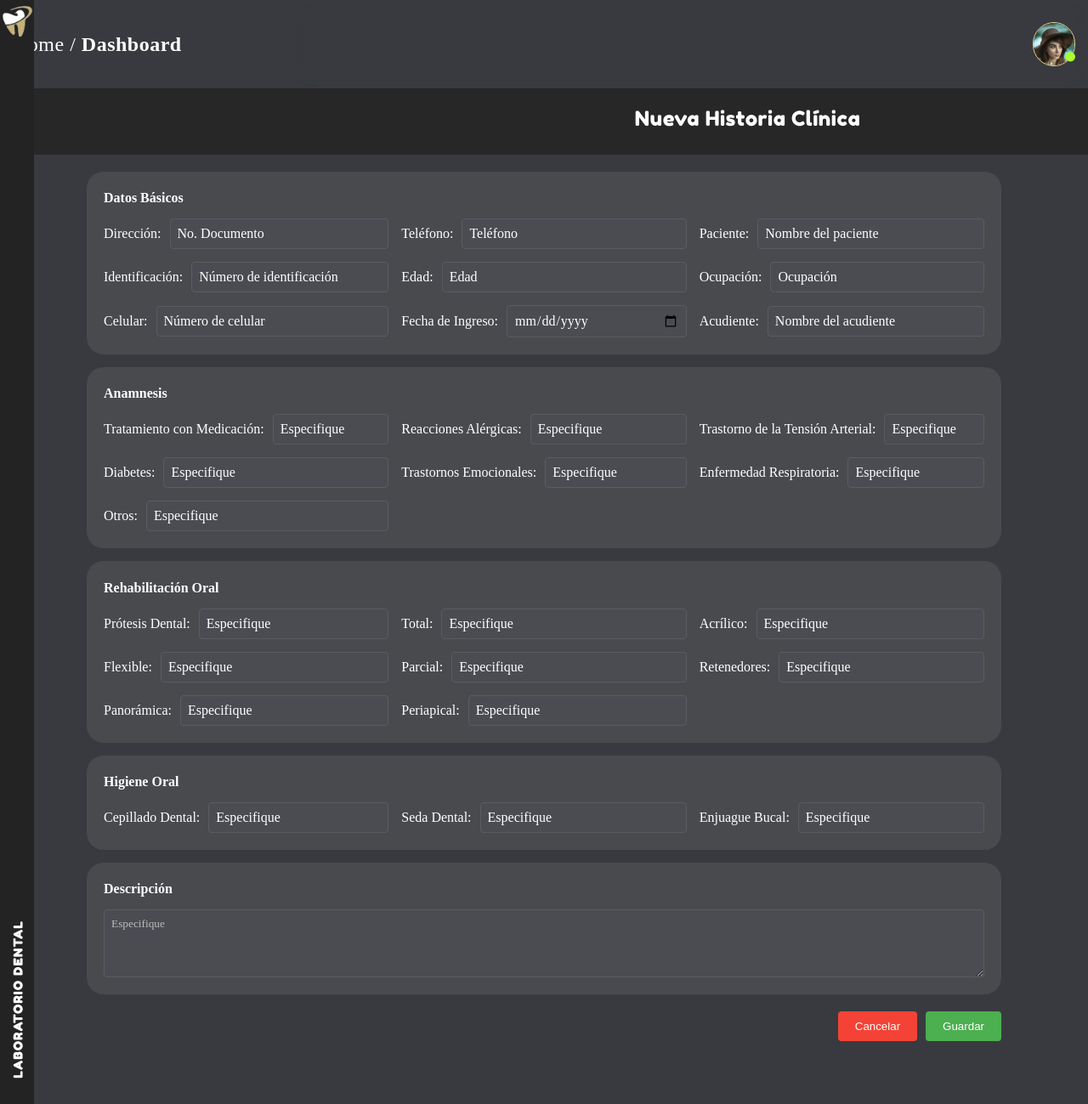
After one commit to lIntef/projectDjango, a Django app: page /newhistoriaclinica/ in a window 1280 px wide. The commit adds this page. Shown: the whole page at 85% size. Run offline with Django 5.2, Linux system fonts and the light colour scheme; a user stored in the database is signed in.

Commit message:
build($creación de pag de nueva): cambios con jinja  y crear nueva pág

```diff
--- /dev/null
+++ b/login/static/css/newhistoriaclinica.css
@@ -0,0 +1,157 @@
+main {
+    display: flex;
+    justify-content: center;
+    padding: 20px;
+    color: white;
+}
+
+.historia {
+    width: 90%;
+    max-width: 1200px;
+    padding: 0 20px;
+    color: white;
+    border-radius: 10px;
+}
+
+.seccion {
+    margin-bottom: 15px;
+    background-color: #494a4e;
+    padding: 1px 20px 20px 20px;
+    border-radius: 20px;
+}
+
+h4 {
+    margin-bottom: 15px;
+    color: #fff;
+}
+
+.grid-container {
+    display: grid;
+    grid-template-columns: repeat(3, 1fr);
+    gap: 15px;
+}
+
+.grid-item {
+    display: flex;
+    align-items: center;
+}
+
+label {
+    margin-right: 10px;
+    white-space: nowrap;
+    color: white;
+}
+
+input {
+    flex: 1;
+    min-width: 0;
+    padding: 8px;
+    background-color: #4a4c52;
+    border: 1px solid #5a5c62;
+    border-radius: 4px;
+    color: white;
+    caret-color: white;
+    -webkit-text-fill-color: white; /* Para navegadores basados en WebKit */
+    font-family: 'Times New Roman', Times, serif;
+}
+
+input::placeholder {
+    color: #bbb;
+}
+
+input:focus {
+    outline: none;
+    border-color: #8c8c8c;
+    box-shadow: 0 0 0 2px rgba(140, 140, 140, 0.5);
+    background-color: #5a5c62;
+}
+
+.botones {
+    margin-top: 20px;
+    display: flex;
+    justify-content: flex-end;
+}
+
+button {
+    padding: 10px 20px;
+    margin-left: 10px;
+    background-color: #4CAF50;
+    color: white;
+    border: none;
+    border-radius: 4px;
+    cursor: pointer;
+    margin-bottom: 30px;
+}
+
+button:first-child {
+    background-color: #f44336;
+}
+
+@media (max-width: 1024px) {
+    .grid-container {
+        grid-template-columns: repeat(2, 1fr);
+    }
+}
+
+@media (max-width: 768px) {
+    .grid-container {
+        grid-template-columns: 1fr;
+    }
+}
+
+input:-webkit-autofill,
+input:-webkit-autofill:hover,
+input:-webkit-autofill:focus {
+    -webkit-text-fill-color: white;
+    -webkit-box-shadow: 0 0 0px 1000px #4a4c52 inset;
+    transition: background-color 5000s ease-in-out 0s;
+}
+
+.grid-container.full-width {
+    grid-template-columns: 1fr;
+}
+
+.grid-container.full-width textarea {
+    width: 100%;
+    min-height: 80px; /* Altura mínima inicial */
+    resize: vertical; /* Permite al usuario redimensionar verticalmente si lo desea */
+    padding: 8px;
+    background-color: #4a4c52;
+    border: 1px solid #5a5c62;
+    border-radius: 4px;
+    color: white;
+    caret-color: white;
+    font-family: 'Times New Roman', Times, serif;
+}
+
+.grid-container.full-width textarea::placeholder {
+    color: #bbb;
+}
+
+.grid-container.full-width textarea:focus {
+    outline: none;
+    border-color: #8c8c8c;
+    box-shadow: 0 0 0 2px rgba(140, 140, 140, 0.5);
+    background-color: #5a5c62;
+}
+
+/* Estilo para el scrollbar en navegadores webkit */
+.grid-container.full-width textarea::-webkit-scrollbar {
+    width: 12px;
+}
+
+.grid-container.full-width textarea::-webkit-scrollbar-track {
+    background: #383A3F;
+}
+
+.grid-container.full-width textarea::-webkit-scrollbar-thumb {
+    background-color: #5a5c62;
+    border-radius: 6px;
+    border: 3px solid #383A3F;
+}
+
+/* El contenido principal debajo de las barras superiores */
+.content > *:not(.header2) {
+  overflow-y: auto;
+  flex: 1;
+}
--- a/login/static/css/styles.css
+++ b/login/static/css/styles.css
@@ -11,42 +11,85 @@
 *{
   box-sizing: border-box;
 }
+html, body {
+  height: 100%;
+  margin: 0;
+  padding: 0;
+}
 
 body {
-  padding: 0;
-  margin: 0;
-  font-family: 'Times New Roman', Times, serif, Helvetica, Arial, sans-serif;
   display: flex;
-  min-height: 100%;
+  min-height: 100vh;
   width: 100%;
   background-size: cover;
+  background-color: #383A3F;
 }
 
 header {
-  position: relative;
+  position: fixed;
+  top: 0;
+  left: 0;
+  bottom: 0;
   background-color: #232323;
-  width: fit-content;
-  height: 100vh;
+  width: fit-content; /* Ajusta según el ancho que desees */
   display: flex;
   flex-direction: column;
   align-items: center;
   justify-content: space-between;
-  z-index: 1;
+  z-index: 10;
+}
+
+.content {
+  flex: 1;
+  display: flex;
+  flex-direction: column;
+  height: 100vh;
+}
+
+.header2 {
+  position: sticky;
+  top: 0;
+  z-index: 5;
+}
+
+.headersup {
+  background-color: #383A3F;
+  color: white;
+  padding: 15px;
+  display: flex;
+  justify-content: space-between;
+  align-items: center;
+  height: 8vh; /* Ajusta según necesites */
+}
+
+.headerinf {
+  background-color: #272727;
+  color: white;
+  padding: 10px 15px;
+  height: 6vh; /* Ajusta según necesites */
+  display: flex;
+  align-items: center;
+  overflow: hidden;
+}
+
+/* El contenido principal debajo de las barras superiores */
+.content > *:not(.header2) {
+  overflow-y: auto;
+  flex: 1;
+}
+
+/* Ajustes adicionales para elementos dentro del header */
+header img {
+  width: 40px;
+  margin-bottom: 20px;
 }
 
 header h1 {
   writing-mode: vertical-rl;
-  letter-spacing: 7px;
-  font-size: clamp(0.85rem, 2.5vw, 1.5rem);
   transform: rotate(180deg);
-  color: #fff;
-  margin: 30px 0 ;
-  font-weight: bold;
-}
-
-header img {
-  width: 8vw;
-  max-width: 60px;
+  color: white;
+  margin: 30px 0;
+  font-size: 14px; /* Ajusta según necesites */
 }
 
 h1{
@@ -88,37 +131,6 @@ p{
   margin-right: 0;
 }
 
-.header2{
-  height: fit-content;
-}
-
-.headersup{
-  display: flex;
-  background-color: #383A3F;
-  color: white;
-  justify-content: space-between;
-  padding: 15px;
-  position: relative;
-  width: 100%;
-  height: 9vw;
-  max-height: 8vh;
-  flex-direction: row;
-  align-items: center;
-}
-
-.headerinf{
-  display: flex;
-  background-color: #272727;
-  color: white;
-  position: relative;
-  width: 100%;
-  height: 7vw;
-  max-height: 6vh;
-  flex-direction: row;
-  align-items: center;
-  overflow: hidden;
-  white-space: nowrap;
-}
 
 @keyframes marquee {
   from {
@@ -285,9 +297,3 @@ i{
   border-radius: 50%;
   transition: margin-right 0.3s;
 }
-
-.content{
-  width: 100%;
-  padding: 0;
-  background-color: #D9D9D9;
-}
--- a/login/templates/index.html
+++ b/login/templates/index.html
@@ -5,8 +5,8 @@
   <meta charset="UTF-8">
   <meta name="viewport" content="width=device-width, initial-scale=1.0">
   <title>DENTAL LAB - S.G</title>
+  <link rel="stylesheet" href="{% static 'css/styles.css' %}">
   {% block extra_css %}
-    <link rel="stylesheet" href="{% static 'css/styles.css' %}">
   {% endblock %}
   <link rel="stylesheet" href="https://cdnjs.cloudflare.com/ajax/libs/font-awesome/6.5.2/css/all.min.css">
 </head>
@@ -67,16 +67,17 @@
       </div>
 
       <div class="headerinf">
-        <p id="home2">Home / Dashboard</p>
+
+        <p id="home2">{% block titulo %}Home / Dashboard{% endblock %}</p>
+
       </div>
     </div>
 
-    <div class="content">
-      {% block content %}
-      {% endblock %}
-    </div>
+    {% block content %}
+    {% endblock %}
   </div>
-
   <script src="{% static 'js/dashboardDoc.js' %}" defer></script>
+  {% block extra_js %}
+  {% endblock %}
 </body>
 </html>
--- /dev/null
+++ b/login/templates/newHistoriaClinica.html
@@ -0,0 +1,84 @@
+{% extends 'index.html' %}
+
+{% load static %}
+{% block extra_css %}
+  <link rel="stylesheet" href="{% static 'css/newhistoriaclinica.css' %}">
+{% endblock %}
+{% block titulo %}
+Nueva Historia Clínica
+{% endblock %}
+{% block content %}
+  <main>
+    <div class="historia">
+      <form action="" method="POST">
+        {% csrf_token %}
+
+        <div class="seccion">
+          <h4>Datos Básicos</h4>
+          <div class="grid-container">
+            <div class="grid-item"><label>Dirección:</label><input type="number" placeholder="No. Documento" required/></div>
+            <div class="grid-item"><label>Teléfono:</label><input type="number" placeholder="Teléfono" required/></div>
+            <div class="grid-item"><label>Paciente:</label><input type="text" placeholder="Nombre del paciente" required/></div>
+            <div class="grid-item"><label>Identificación:</label><input type="number" placeholder="Número de identificación" required/></div>
+            <div class="grid-item"><label>Edad:</label><input type="number" placeholder="Edad" required/></div>
+            <div class="grid-item"><label>Ocupación:</label><input type="text" placeholder="Ocupación" required/></div>
+            <div class="grid-item"><label>Celular:</label><input type="number" placeholder="Número de celular" required/></div>
+            <div class="grid-item"><label>Fecha de Ingreso:</label><input type="date" required/></div>
+            <div class="grid-item"><label>Acudiente:</label><input type="text" placeholder="Nombre del acudiente" required/></div>
+          </div>
+        </div>
+
+        <div class="seccion">
+          <h4>Anamnesis</h4>
+          <div class="grid-container">
+            <div class="grid-item"><label>Tratamiento con Medicación:</label><input type="text" placeholder="Especifique" required/></div>
+            <div class="grid-item"><label>Reacciones Alérgicas:</label><input type="text" placeholder="Especifique" required/></div>
+            <div class="grid-item"><label>Trastorno de la Tensión Arterial:</label><input type="text" placeholder="Especifique" required/></div>
+            <div class="grid-item"><label>Diabetes:</label><input type="text" placeholder="Especifique" required/></div>
+            <div class="grid-item"><label>Trastornos Emocionales:</label><input type="text" placeholder="Especifique" required/></div>
+            <div class="grid-item"><label>Enfermedad Respiratoria:</label><input type="text" placeholder="Especifique" required/></div>
+            <div class="grid-item"><label>Otros:</label><input type="text" placeholder="Especifique" required/></div>
+          </div>
+        </div>
+
+        <div class="seccion">
+          <h4>Rehabilitación Oral</h4>
+          <div class="grid-container">
+            <div class="grid-item"><label>Prótesis Dental:</label><input type="text" placeholder="Especifique" required/></div>
+            <div class="grid-item"><label>Total:</label><input type="text" placeholder="Especifique" required/></div>
+            <div class="grid-item"><label>Acrílico:</label><input type="text" placeholder="Especifique" required/></div>
+            <div class="grid-item"><label>Flexible:</label><input type="text" placeholder="Especifique" required/></div>
+            <div class="grid-item"><label>Parcial:</label><input type="text" placeholder="Especifique" required/></div>
+            <div class="grid-item"><label>Retenedores:</label><input type="text" placeholder="Especifique" required/></div>
+            <div class="grid-item"><label>Panorámica:</label><input type="text" placeholder="Especifique" required/></div>
+            <div class="grid-item"><label>Periapical:</label><input type="text" placeholder="Especifique" required/></div>
+          </div>
+        </div>
+
+        <div class="seccion">
+          <h4>Higiene Oral</h4>
+          <div class="grid-container">
+            <div class="grid-item"><label>Cepillado Dental:</label><input type="text" placeholder="Especifique" required/></div>
+            <div class="grid-item"><label>Seda Dental:</label><input type="text" placeholder="Especifique" required/></div>
+            <div class="grid-item"><label>Enjuague Bucal:</label><input type="text" placeholder="Especifique" required/></div>
+          </div>
+        </div>
+
+        <div class="seccion">
+          <h4>Descripción</h4>
+          <div class="grid-container full-width">
+            <textarea placeholder="Especifique" required></textarea>
+          </div>
+        </div>
+
+        <div class="botones">
+          <button type="button">Cancelar</button>
+          <button type="submit">Guardar</button>
+        </div>
+      </form>
+    </div>
+  </main>
+  {% block extra_js %}
+    <script src="{% static 'js/newhistoriaclinica.js' %}" defer></script>
+  {% endblock %}
+{% endblock %}
--- a/login/views.py
+++ b/login/views.py
@@ -115,7 +115,7 @@ def editarcita(request):
 
 @login_required(login_url='loginregister')
 def newhistoriaclinica(request):
-    return render(request, 'newhistoriaclinica.html')
+    return render(request, 'newHistoriaClinica.html')
 
 @login_required(login_url='loginregister')
 def historias(request):
@@ -126,4 +126,4 @@ def agregarfechas(request):
     return render(request, 'agregarfechas.html')
 
 def base(request):
-    return render(request, 'base.html')
+    return render(request, 'index.html')
```
Also changed, not shown: login/templates/base.html (+5 -2 lines), login/templates/dashboard.html (+10 -89 lines), login/templates/dashboardDoc.html (+9 -74 lines), login/templates/signup.html (deleted, +0 -12 lines), db.sqlite3, login/static/js/newhistoriaclinica.js (added), login/templates/task.html (deleted), 3 other files.
